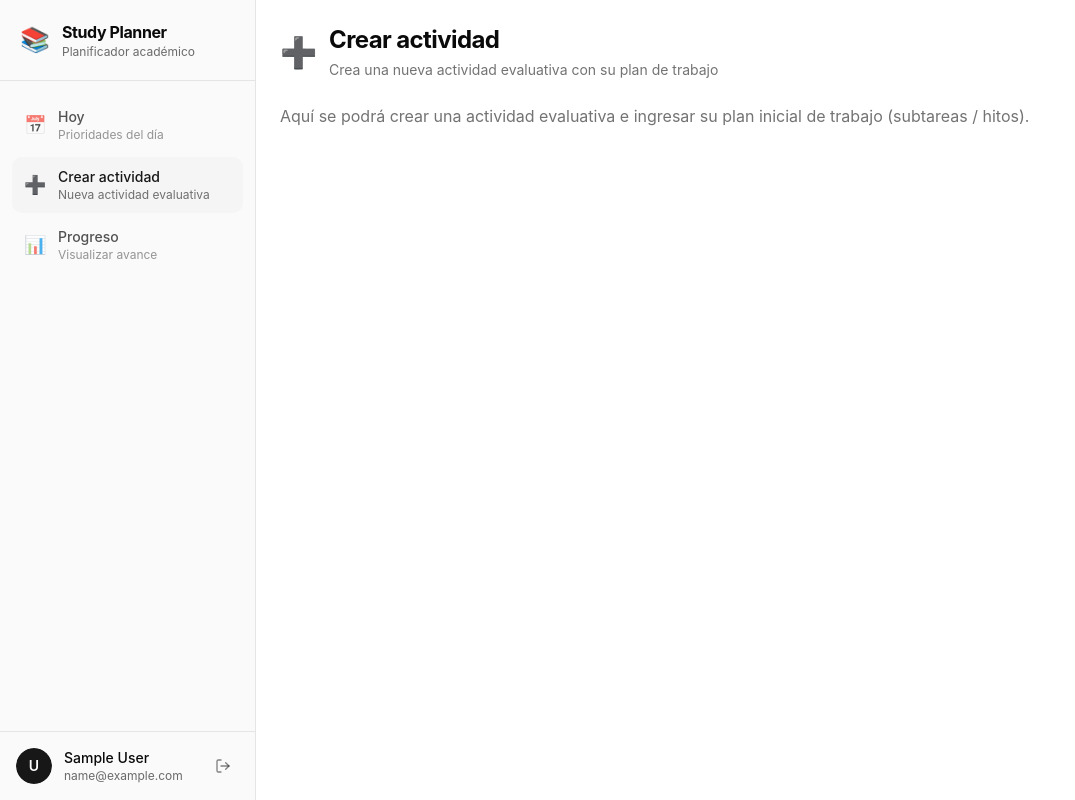
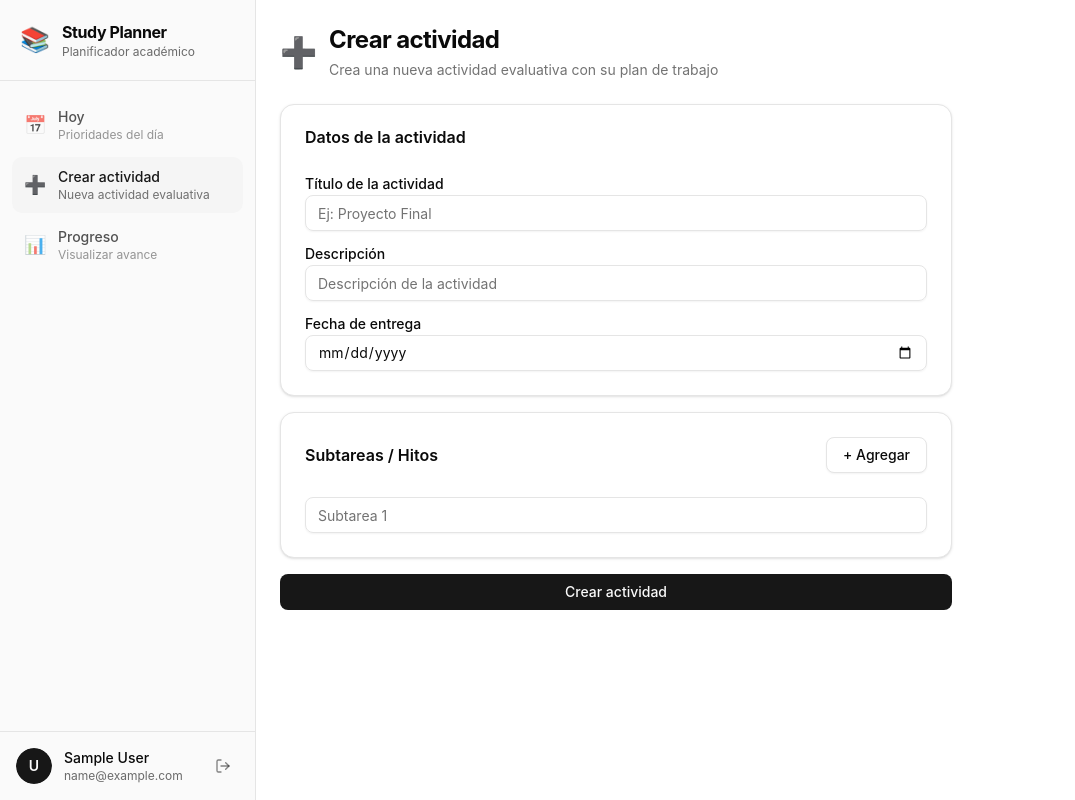
Before and after one commit to Miniproyecto-1-PI/MP1Frontend, a React (Vite) app: page /crear in a window 1280 px wide. Shown: the whole page, without its empty margins (0-1075 px from the left). Built offline with nearby package versions, Linux system fonts and the light colour scheme; sample sign-in values are in the browser's storage.

Commit message:
Creacion de interfaz de crear actividad

```diff
--- a/src/pages/CrearPage.jsx
+++ b/src/pages/CrearPage.jsx
@@ -1,6 +1,76 @@
+import { useState } from "react";
 import PageHeader from "@/components/layout/PageHeader";
+import { Input } from "@/components/ui/input";
+import { Button } from "@/components/ui/button";
+import { Card, CardContent, CardHeader, CardTitle } from "@/components/ui/card";
+import { Label } from "@/components/ui/label";
+
+const API_URL = "http://127.0.0.1:8000/api";
 
 export default function CrearPage() {
+  const [titulo, setTitulo] = useState("");
+  const [descripcion, setDescripcion] = useState("");
+  const [fechaEntrega, setFechaEntrega] = useState("");
+  const [subtareas, setSubtareas] = useState([{ titulo: "" }]);
+  const [loading, setLoading] = useState(false);
+  const [mensaje, setMensaje] = useState(null);
+  const [error, setError] = useState(null);
+
+  const agregarSubtarea = () => {
+    setSubtareas([...subtareas, { titulo: "" }]);
+  };
+
+  const eliminarSubtarea = (index) => {
+    setSubtareas(subtareas.filter((_, i) => i !== index));
+  };
+
+  const actualizarSubtarea = (index, valor) => {
+    const nuevasSubtareas = [...subtareas];
+    nuevasSubtareas[index].titulo = valor;
+    setSubtareas(nuevasSubtareas);
+  };
+
+  const handleSubmit = async (e) => {
+    e.preventDefault();
+    setLoading(true);
+    setMensaje(null);
+    setError(null);
+
+    try {
+      const payload = {
+        titulo,
+        descripcion,
+        fecha_entrega: fechaEntrega,
+        subtareas: subtareas.filter((s) => s.titulo.trim() !== ""),
+      };
+
+      const response = await fetch(`${API_URL}/actividades/`, {
+        method: "POST",
+        headers: {
+          "Content-Type": "application/json",
+        },
+        body: JSON.stringify(payload),
+      });
+
+      if (!response.ok) {
+        const errorData = await response.json();
+        throw new Error(JSON.stringify(errorData));
+      }
+
+      const data = await response.json();
+      setMensaje(`Actividad "${data.titulo}" creada con ${data.subtareas.length} subtareas`);
+
+      setTitulo("");
+      setDescripcion("");
+      setFechaEntrega("");
+      setSubtareas([{ titulo: "" }]);
+    } catch (err) {
+      setError(err.message || "Error al crear la actividad");
+    } finally {
+      setLoading(false);
+    }
+  };
+
   return (
     <div>
       <PageHeader
@@ -8,11 +78,100 @@ export default function CrearPage() {
         description="Crea una nueva actividad evaluativa con su plan de trabajo"
         icon="➕"
       />
-      <div className="mt-6">
-        <p className="text-muted-foreground">
-          Aquí se podrá crear una actividad evaluativa e ingresar su plan
-          inicial de trabajo (subtareas / hitos).
-        </p>
+
+      <div className="mt-6 max-w-2xl">
+        {mensaje && (
+          <div className="mb-4 p-3 bg-green-100 border border-green-400 text-green-700 rounded">
+            {mensaje}
+          </div>
+        )}
+
+        {error && (
+          <div className="mb-4 p-3 bg-red-100 border border-red-400 text-red-700 rounded">
+            {error}
+          </div>
+        )}
+
+        <form onSubmit={handleSubmit}>
+          <Card>
+            <CardHeader>
+              <CardTitle>Datos de la actividad</CardTitle>
+            </CardHeader>
+            <CardContent className="space-y-4">
+              <div>
+                <Label htmlFor="titulo">Título de la actividad</Label>
+                <Input
+                  id="titulo"
+                  type="text"
+                  placeholder="Ej: Proyecto Final"
+                  value={titulo}
+                  onChange={(e) => setTitulo(e.target.value)}
+                  required
+                  className="mt-1"
+                />
+              </div>
+
+              <div>
+                <Label htmlFor="descripcion">Descripción</Label>
+                <Input
+                  id="descripcion"
+                  type="text"
+                  placeholder="Descripción de la actividad"
+                  value={descripcion}
+                  onChange={(e) => setDescripcion(e.target.value)}
+                  className="mt-1"
+                />
+              </div>
+
+              <div>
+                <Label htmlFor="fechaEntrega">Fecha de entrega</Label>
+                <Input
+                  id="fechaEntrega"
+                  type="date"
+                  value={fechaEntrega}
+                  onChange={(e) => setFechaEntrega(e.target.value)}
+                  required
+                  className="mt-1"
+                />
+              </div>
+            </CardContent>
+          </Card>
+
+          <Card className="mt-4">
+            <CardHeader className="flex flex-row items-center justify-between">
+              <CardTitle>Subtareas / Hitos</CardTitle>
+              <Button type="button" variant="outline" onClick={agregarSubtarea}>
+                + Agregar
+              </Button>
+            </CardHeader>
+            <CardContent className="space-y-3">
+              {subtareas.map((subtarea, index) => (
+                <div key={index} className="flex gap-2">
+                  <Input
+                    type="text"
+                    placeholder={`Subtarea ${index + 1}`}
+                    value={subtarea.titulo}
+                    onChange={(e) => actualizarSubtarea(index, e.target.value)}
+                    className="flex-1"
+                  />
+                  {subtareas.length > 1 && (
+                    <Button
+                      type="button"
+                      variant="destructive"
+                      onClick={() => eliminarSubtarea(index)}
+                    >
+                      ✕
+                    </Button>
+                  )}
+                </div>
+              ))}
+            </CardContent>
+          </Card>
+
+          <Button type="submit" className="mt-4 w-full" disabled={loading}>
+            {loading ? "Guardando..." : "Crear actividad"}
+          </Button>
+        </form>
       </div>
     </div>
   );
```
